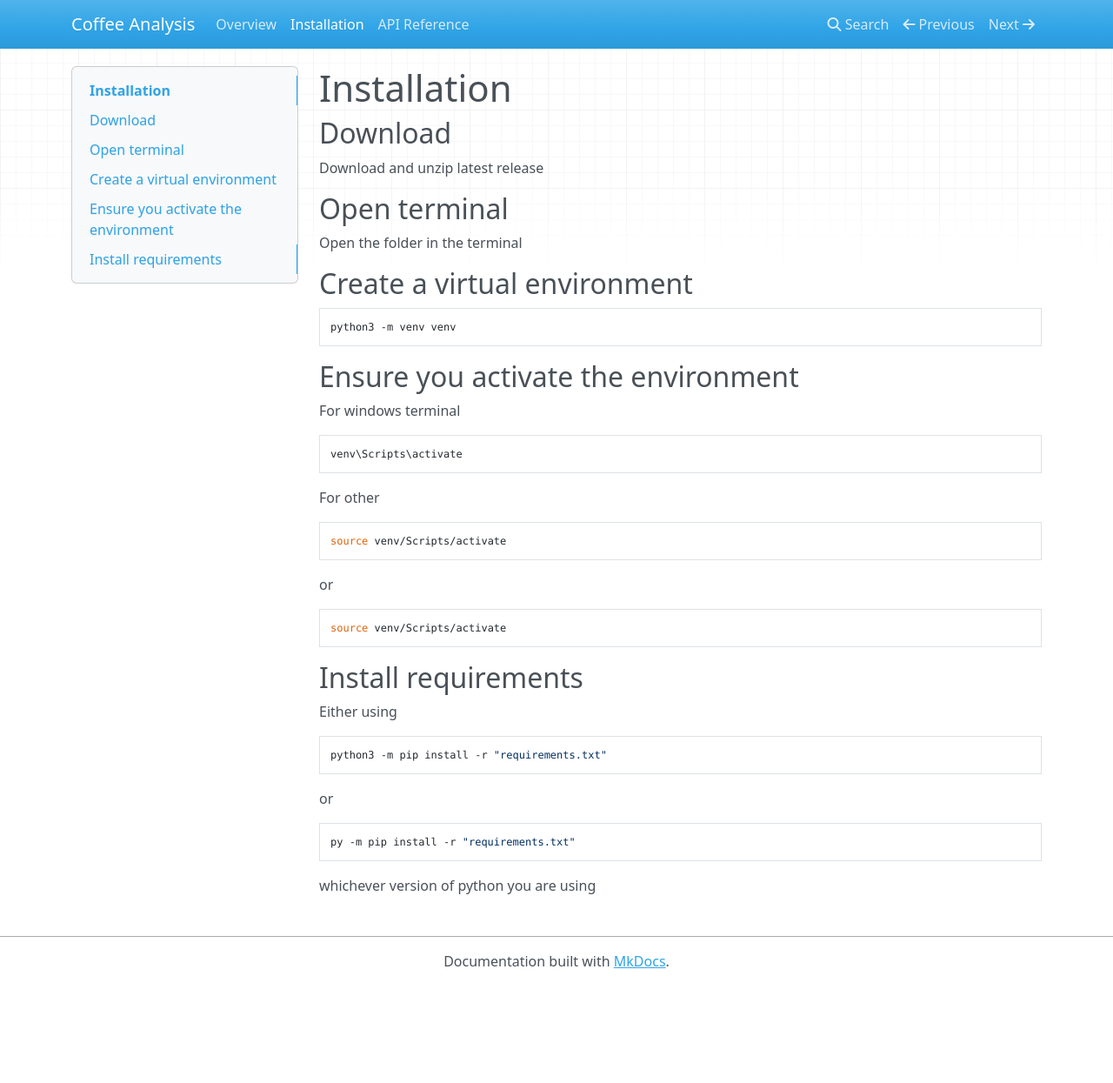
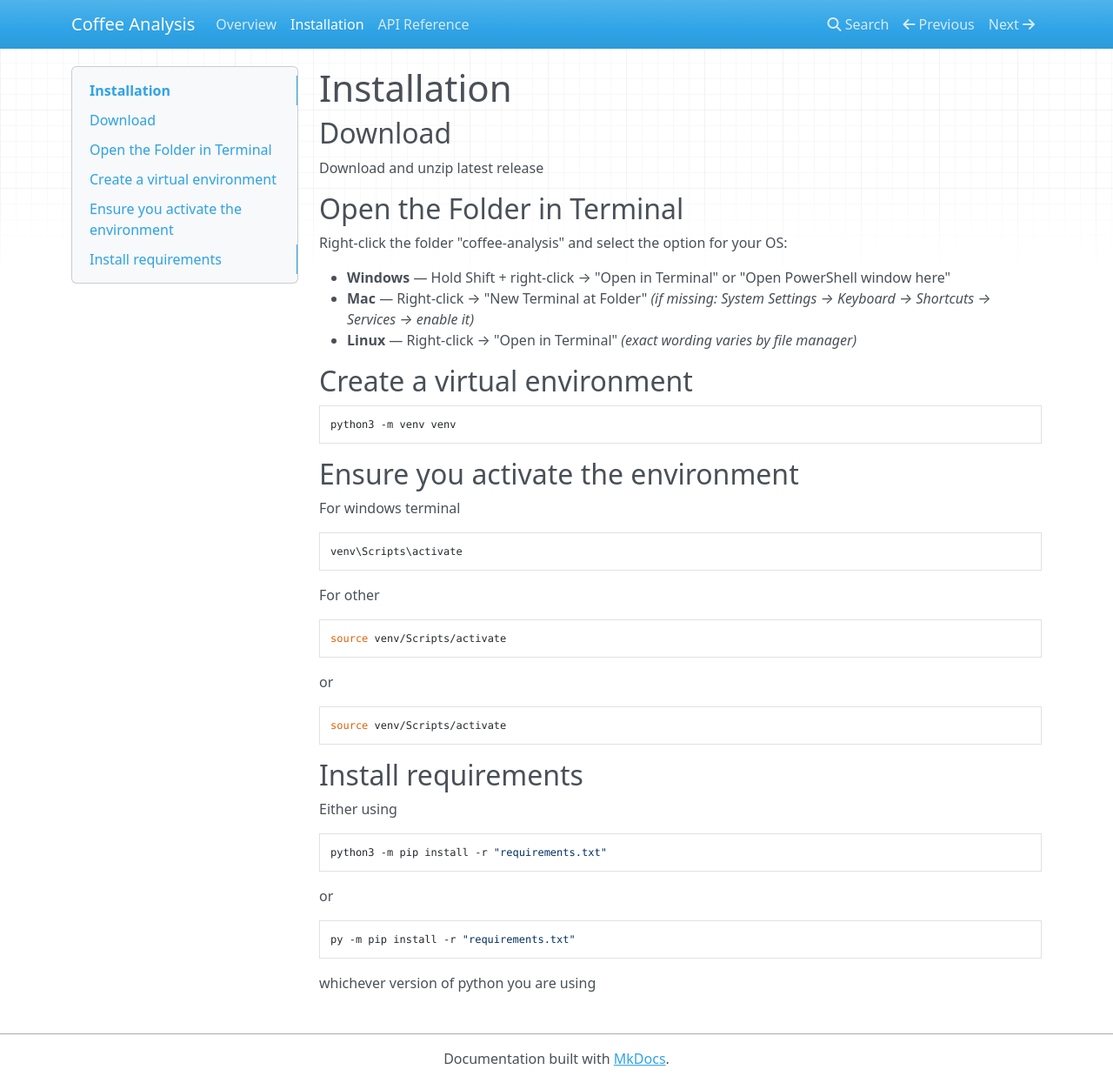
Before and after one commit to romesalarda/coffee-analysis, an MkDocs documentation site: the page built from docs/install.md, in a window 1280 px wide and 1245 px high. Shown: the whole window at 87% size. Built offline with MkDocs 1.6.1, drawn with Linux system fonts in a browser that asks for light colours; nearby versions of some CDN libraries.

Commit message:
installation documentation

````diff
--- a/docs/install.md
+++ b/docs/install.md
@@ -3,8 +3,13 @@
 ## Download
 Download and unzip latest release
 
-## Open terminal
-Open the folder in the terminal
+## Open the Folder in Terminal
+
+Right-click the folder "coffee-analysis" and select the option for your OS:
+
+- **Windows** — Hold Shift + right-click → "Open in Terminal" or "Open PowerShell window here"
+- **Mac** — Right-click → "New Terminal at Folder" *(if missing: System Settings → Keyboard → Shortcuts → Services → enable it)*
+- **Linux** — Right-click → "Open in Terminal" *(exact wording varies by file manager)*
 
 ## Create a virtual environment
 ```bash
````
